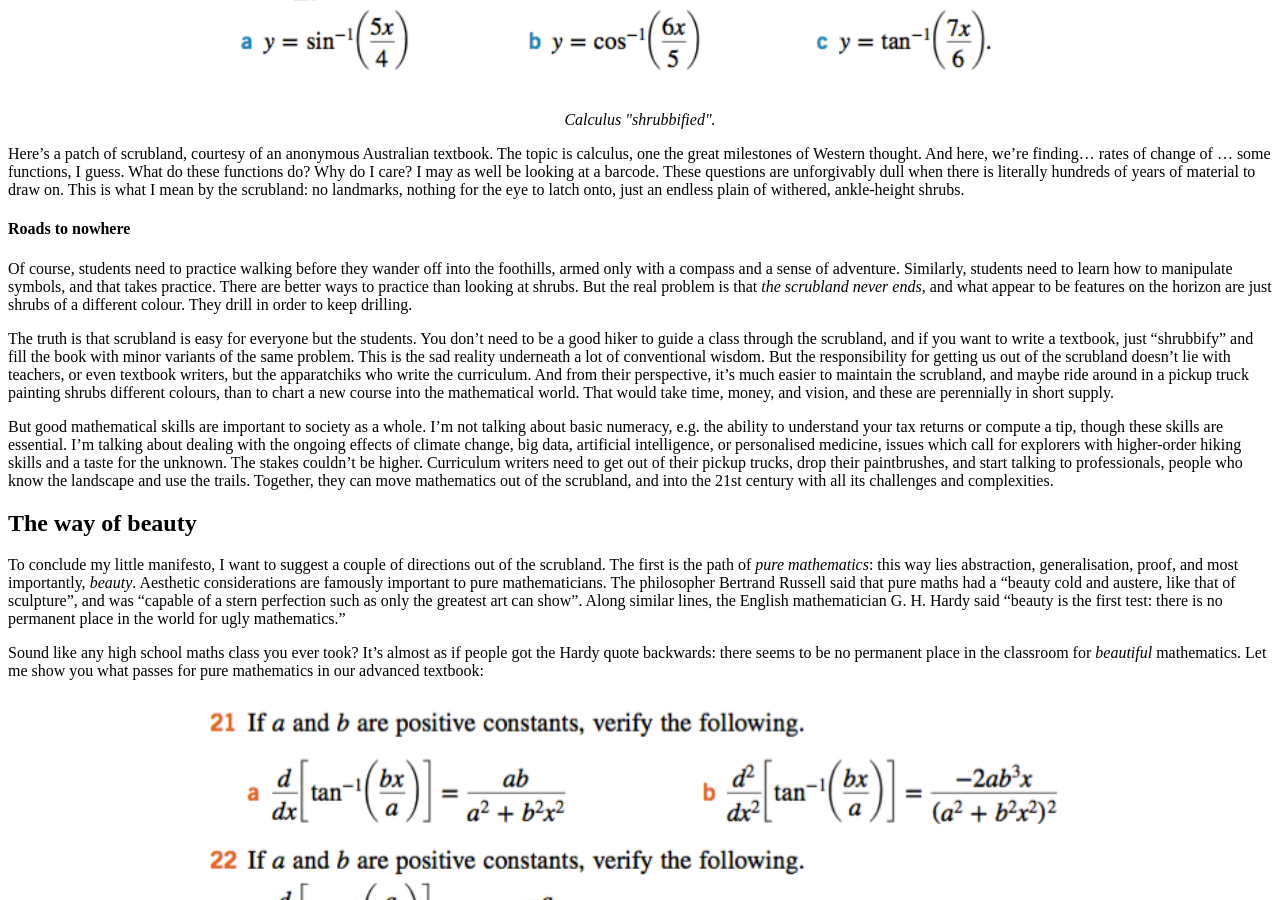
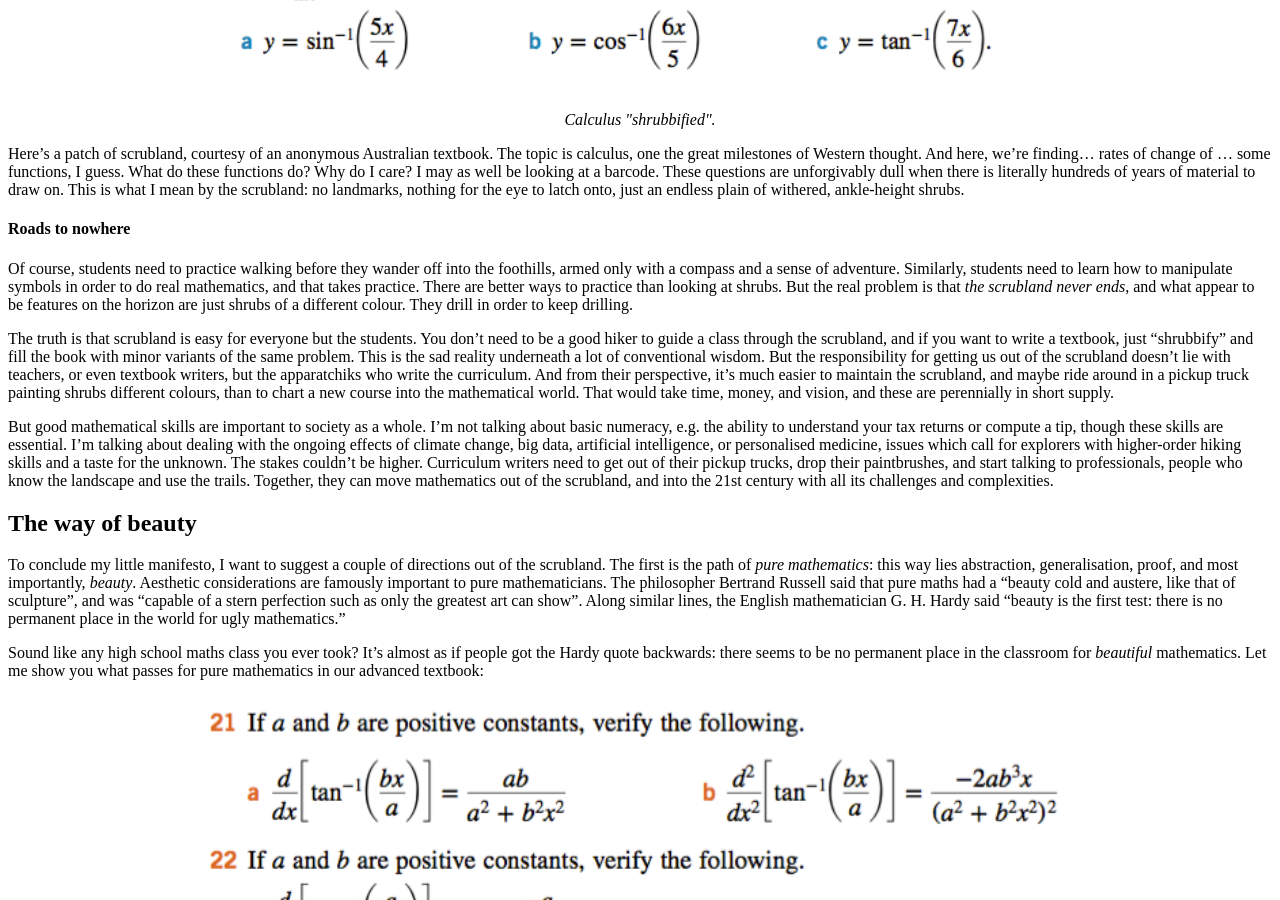
Before and after one commit to hapax/hapax.github.io, a Jekyll site: the page built from assets/teaching.md, in a window 1280 px wide and 900 px high, scrolled down 2684 px. Built offline with Jekyll 4.4.1, drawn with Linux system fonts in a browser that asks for light colours; our own code applies the rules of GitHub Pages for plain Markdown files; formulas are drawn with MathJax 3; a script that is not in the unit is left out.

Commit message:
Update teaching.md

```diff
--- a/assets/teaching.md
+++ b/assets/teaching.md
@@ -165,7 +165,8 @@ endless plain of withered, ankle-height shrubs.
 
 Of course, students need to practice walking before they wander off
 into the foothills, armed only with a compass and a sense of adventure.
-Similarly, students need to learn how to manipulate symbols, and that
+Similarly, students need to learn how to manipulate symbols in order
+to do real mathematics, and that
 takes practice.
 There are better ways to practice than looking at shrubs.
 But the real problem is that *the scrubland never ends*, and what
```
